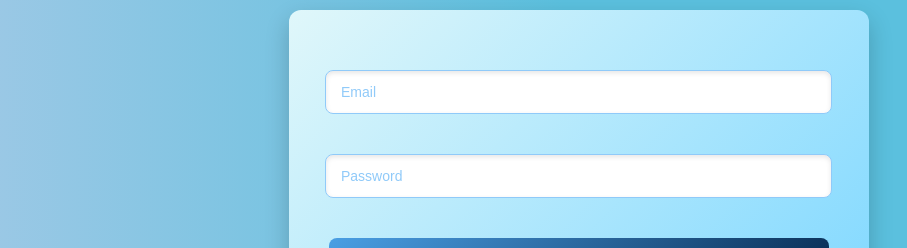
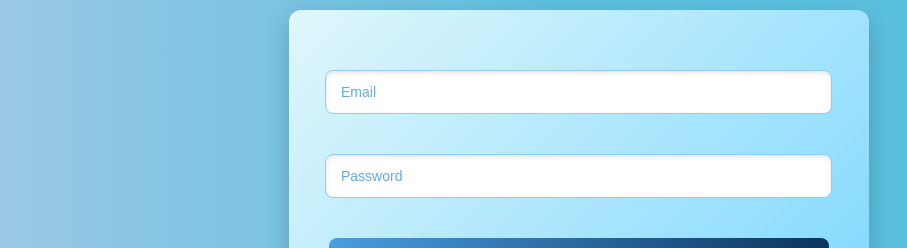
Before and after one commit to avish-shetty/user-management, a React (Create React App) app in the folder frontend/: page /login in a window 1280 px wide. Shown: the part 206-454 px from the top of the page, without its empty margins (76-983 px from the left). Built offline with nearby package versions, Linux system fonts and the light colour scheme.

Commit message:
added font

```diff
--- a/frontend/src/App.css
+++ b/frontend/src/App.css
@@ -73,7 +73,7 @@ form h2 {
 
 /* Add spacing between inputs */
 form input::placeholder {
-  color: #90caf9;
+  color: #65a9e1;
   font-size: 14px;
 }
 
```
